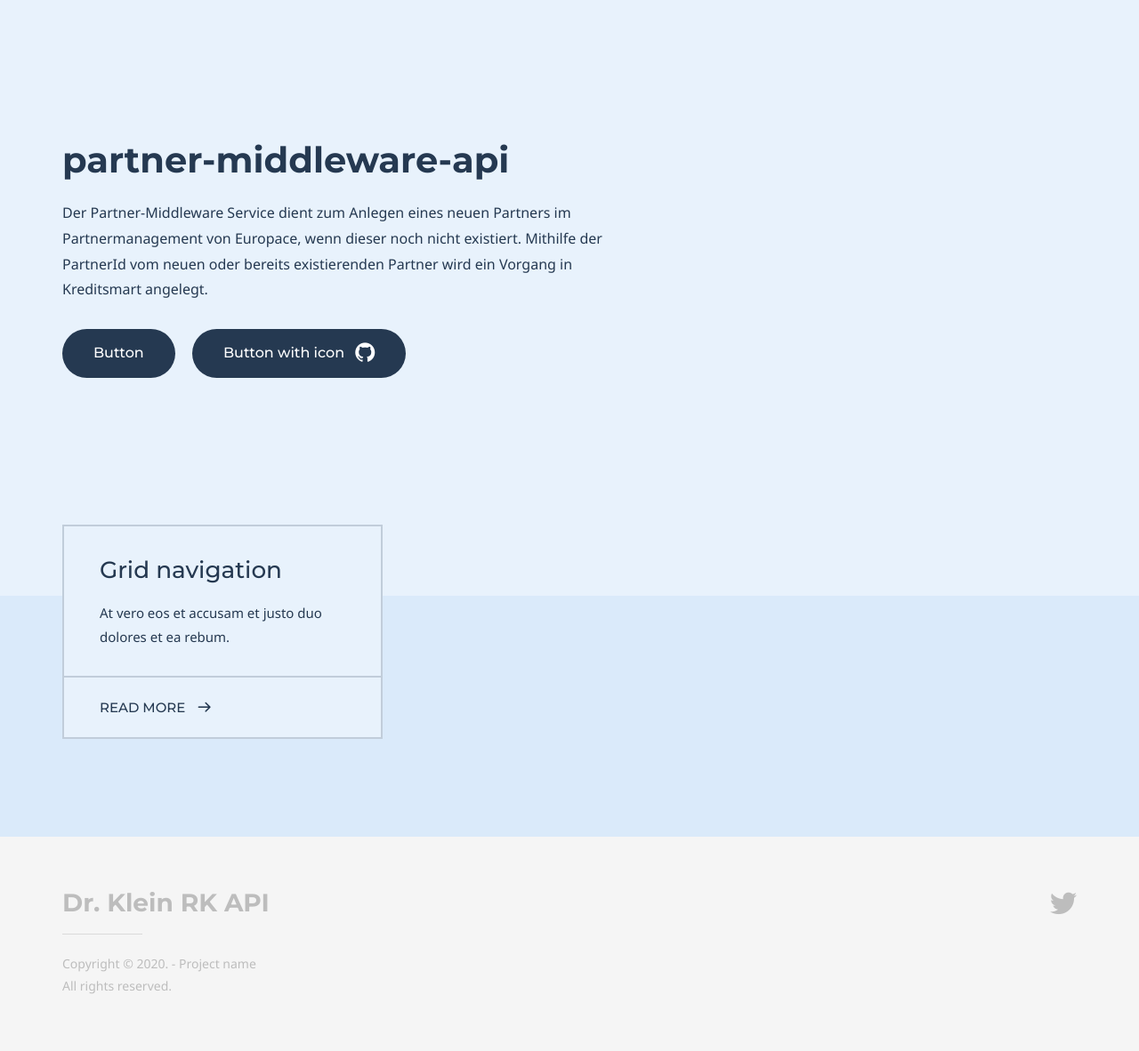
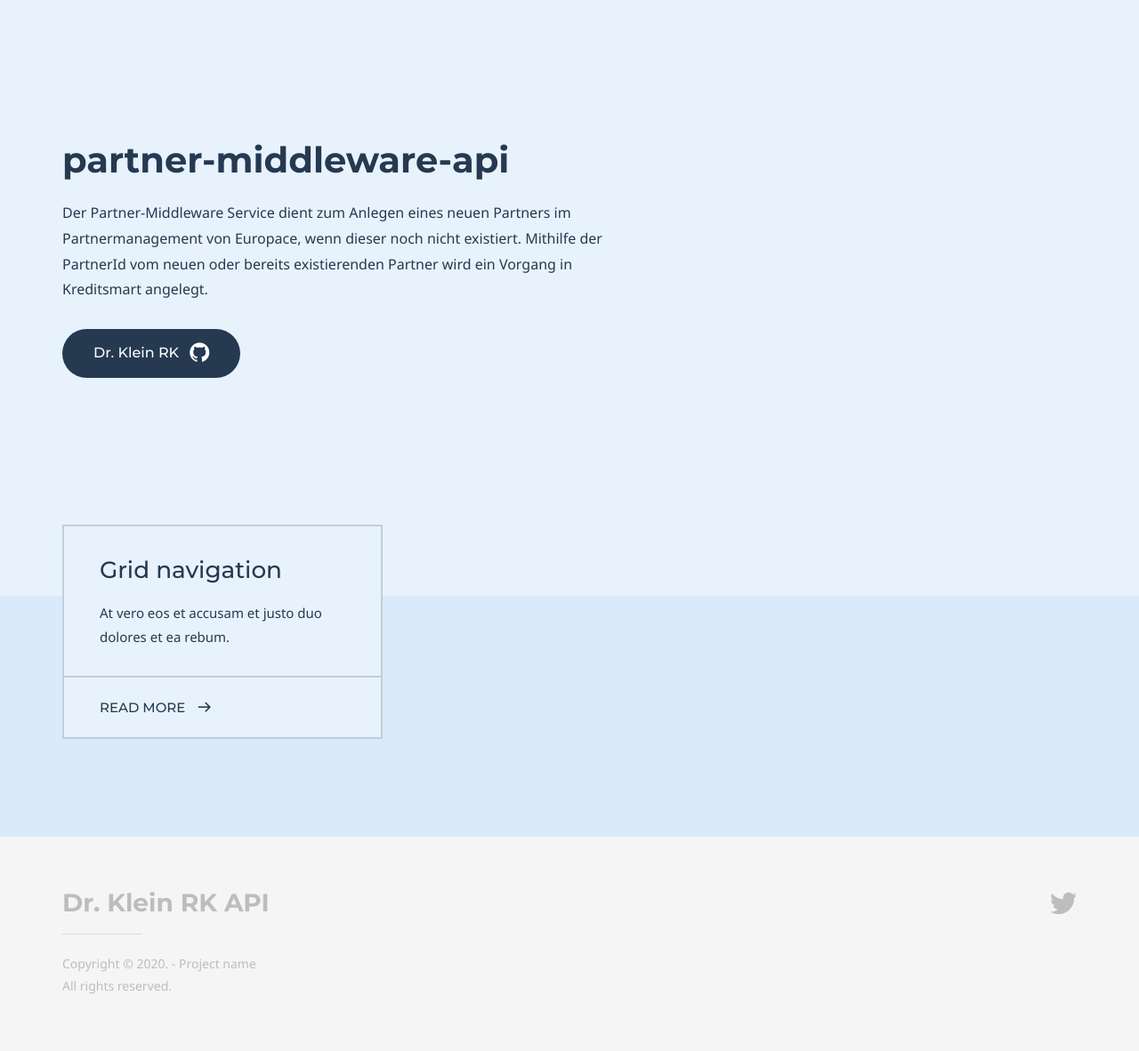
Before and after one commit to drklein-rk/api-drkleinrk, a Jekyll site: the page built from index.md, in a window 1280 px wide. Shown: the whole page at 89% size. Built offline with Jekyll 4.4.1, drawn with Linux system fonts in a browser that asks for light colours; some web fonts are replaced.

Commit message:
Update index.md

```diff
--- a/index.md
+++ b/index.md
@@ -7,12 +7,9 @@ keywords:
 title: partner-middleware-api
 description: Der Partner-Middleware Service dient zum Anlegen eines neuen Partners im Partnermanagement von Europace, wenn dieser noch nicht existiert. Mithilfe der PartnerId vom neuen oder bereits existierenden Partner wird ein Vorgang in Kreditsmart angelegt.
 buttons:
-    - content: Button
-      url: '#'
-      external_url: false
     - icon: github
-      content: Button with icon
-      url: '#'
+      content: Dr. Klein RK
+      url: 'https://github.com/drklein-rk'
       external_url: true
 
 # Lead API
```
